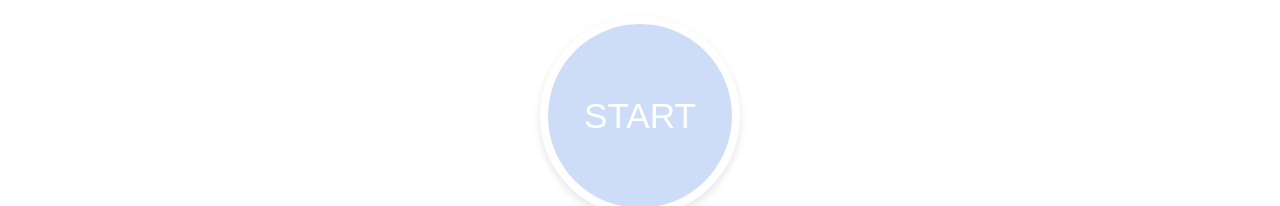
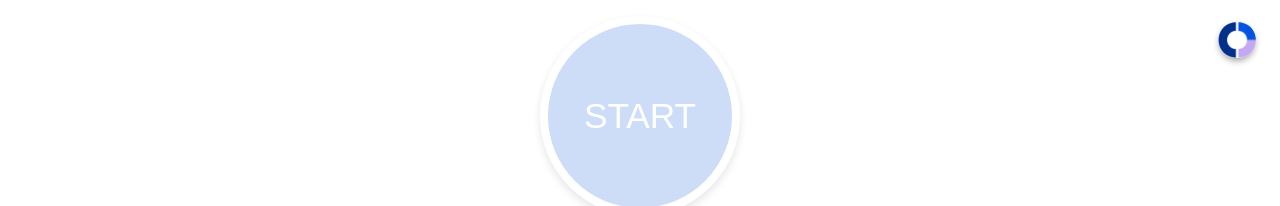
Before and after one commit to Rainiereed/obtrax-app, a React (Create React App) app: page /timer in a window 1280 px wide. Shown: the top 206 px of the page. Built offline with nearby package versions, Linux system fonts and the light colour scheme.

Commit message:
Update Contraction.tsx

```diff
--- a/src/pages/Contraction.tsx
+++ b/src/pages/Contraction.tsx
@@ -1,5 +1,6 @@
 import React, { useState, useEffect } from 'react';
 import { Store, IContraction } from '../Store';
+import LogoButton from "../components/LogoButton";
 //import ContractionSummary from '../pages/ContractionSummary';
 import stopwatch from '../assets/stopwatch.svg';
 import '../pages/Contraction.scss';
@@ -20,6 +21,7 @@ const Contraction: React.FC = () => {
   return (
     <div className="App">
       <main>
+        <LogoButton />
         {
           state.midContraction ?
           <button className="contraction end" onClick={() => {dispatch({type: 'CONTRACTION_END', payload: new Date()}); dispatch({type: 'TOGGLE_CONTRACTION'})} }>stop</button>
```
